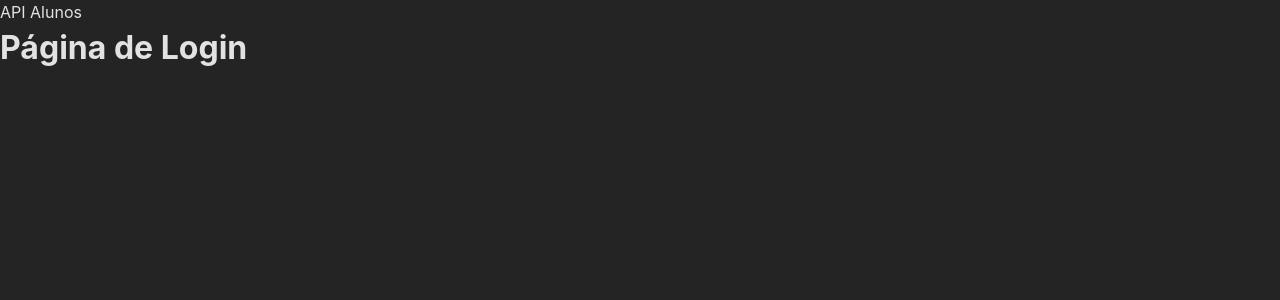
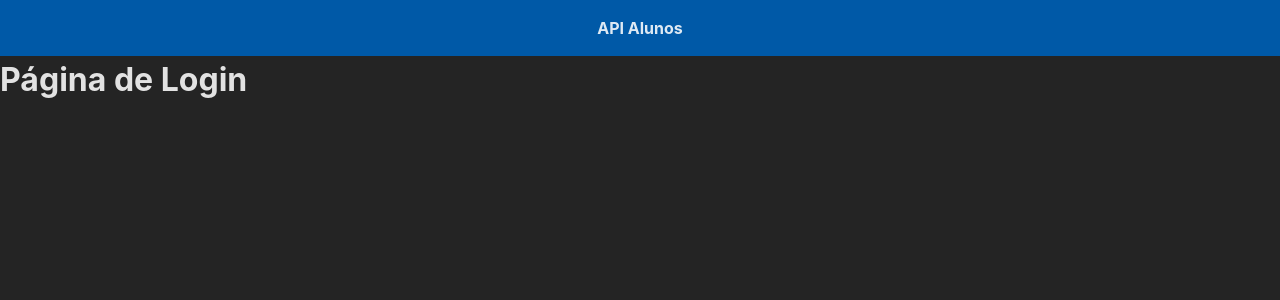
Before and after one commit to pviniciusm/react-alunos-15ed, a React (Vite) app: page /login in a window 1280 px wide. Shown: the top 300 px of the page. Built offline with nearby package versions, Linux system fonts and the light colour scheme.

Commit message:
estilização do header com styled components

```diff
--- a/package.json
+++ b/package.json
@@ -10,9 +10,11 @@
     "preview": "vite preview"
   },
   "dependencies": {
+    "axios": "^1.6.5",
     "react": "^18.2.0",
     "react-dom": "^18.2.0",
-    "react-router-dom": "^6.21.1"
+    "react-router-dom": "^6.21.1",
+    "styled-components": "^6.1.8"
   },
   "devDependencies": {
     "@types/react": "^18.2.43",
--- a/src/components/Header.tsx
+++ b/src/components/Header.tsx
@@ -1,7 +1,19 @@
+import styled from "styled-components";
+
+const HeaderStyled = styled.div`
+    background-color: #0059a7;
+    padding: 16px 8px;
+    font-weight: bold;
+
+    p {
+        text-align: center;
+    }
+`;
+
 export const Header = () => {
     return (
-        <div>
+        <HeaderStyled>
             <p>API Alunos</p>
-        </div>
+        </HeaderStyled>
     );
 };
```
Also changed, not shown: 1 other file (tests, documents, lock files or other folders).
